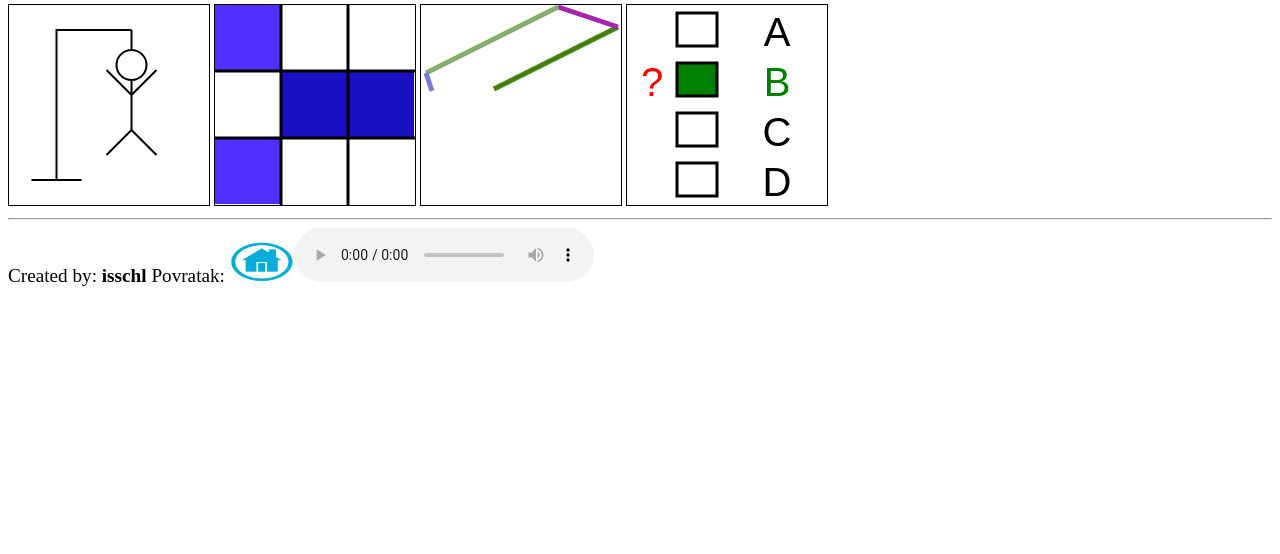
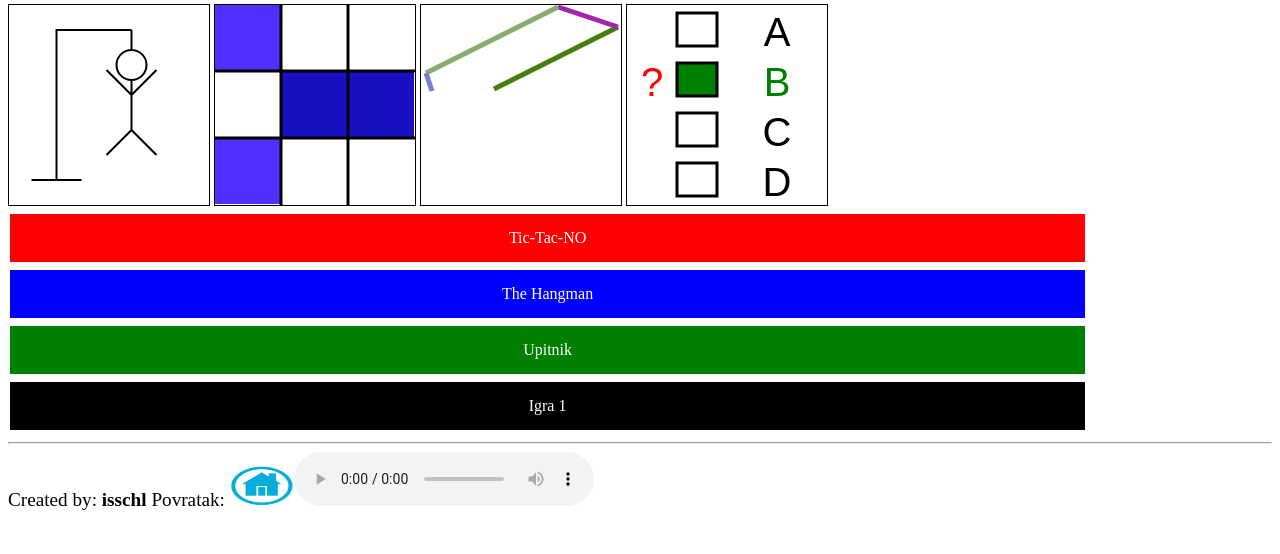
Before and after one commit to isschl/online_games, a PHP site: page /glavni_izbornik/index.html in a window 1280 px wide. Shown: the part 246-800 px from the top of the page. Run offline with PHP 8.4, Linux system fonts and the light colour scheme; some libraries are stand-ins or nearby versions.

Commit message:
adjustments:
	- change TTN file names to be consistent
	- fix links and minor bugs
	- add cursor:pointer to game menu animations

```diff
--- a/Tic-Tac-NO/game.html
+++ b/Tic-Tac-NO/index.html
@@ -3,10 +3,10 @@
 <head>
   <meta charset="utf-8" />
   <title>Sustav igara</title>
-  <link rel="stylesheet" type="text/css" href="game.css">
+  <link rel="stylesheet" type="text/css" href="ttn.css">
   <script src="https://ajax.googleapis.com/ajax/libs/jquery/3.2.1/jquery.js"></script>
   <script type="text/javascript" src="../utils/login.js"> </script>
-  <script type="text/javascript" src="game.js"> </script>
+  <script type="text/javascript" src="ttn.js"> </script>
 </head>
 <body>
   <div id="pocetni"></div>
--- a/glavni_izbornik/index.html
+++ b/glavni_izbornik/index.html
@@ -15,30 +15,34 @@
 
 	<div id="traka"></div>
 
-	<canvas height = "200" width = "200" id = "vjesala" style = "border:1px solid black">
+	<canvas height = "200" width = "200" id = "vjesala" style = "border:1px solid black; cursor:pointer">
 		<a href="../hangman" class="link" style="background-color:blue">
 		Igraj Vješala
 		</a>
 	</canvas>
 
-	<canvas height = "200" width = "200" id = "krizic" style = "border:1px solid black">
-		<a href="../Tic-Tac-NO/game.html" class="link" style="background-color:red">
+	<canvas height = "200" width = "200" id = "krizic" style = "border:1px solid black; cursor:pointer"">
+		<a href="../Tic-Tac-NO" class="link" style="background-color:red">
 		Igraj Tic-Tac-NO
 		</a>
 	</canvas>
 
-	<canvas height = "200" width = "200" id = "staza" style = "border:1px solid black">
+	<canvas height = "200" width = "200" id = "staza" style = "border:1px solid black; cursor:pointer"">
 		<a href="../staza" class="link" style="background-color:green">
 		Igraj Stazu
 		</a>
 	</canvas>
 
-	<canvas height = "200" width = "200" id = "upitnik" style = "border:1px solid black">
+	<canvas height = "200" width = "200" id = "upitnik" style = "border:1px solid black; cursor:pointer"">
 		<a href="../upitnik" class="link" style="background-color:black">
 		Igraj Upitnik
 		</a>
 	</canvas>
 
+	<a href="../Tic-Tac-NO" class="link" style="background-color:red"> Tic-Tac-NO </a>
+	<a href="../hangman" class="link" style="background-color:blue"> The Hangman </a>
+	<a href="../upitnik" class="link" style="background-color:green"> Upitnik </a>
+	<a href="../igra1" class="link" style="background-color:black"> Igra 1 </a>
 	<hr>
 	<div id="zavrsni"></div>
 </body>
--- a/glavni_izbornik/izbornik.js
+++ b/glavni_izbornik/izbornik.js
@@ -275,7 +275,7 @@ $(document).ready(function(){
 	});
 	$("#krizic").on("click",function()
 	{
-		window.open("../Tic-Tac-NO/game.html","_self");
+		window.open("../Tic-Tac-NO","_self");
 	});
 	$("#staza").on("click",function()
 	{
```
Also changed, not shown: Tic-Tac-NO/ttn.css (renamed from Tic-Tac-NO/game.css, +7 -0 lines), Tic-Tac-NO/ttn.js (renamed from Tic-Tac-NO/game.js, +5 -6 lines).
